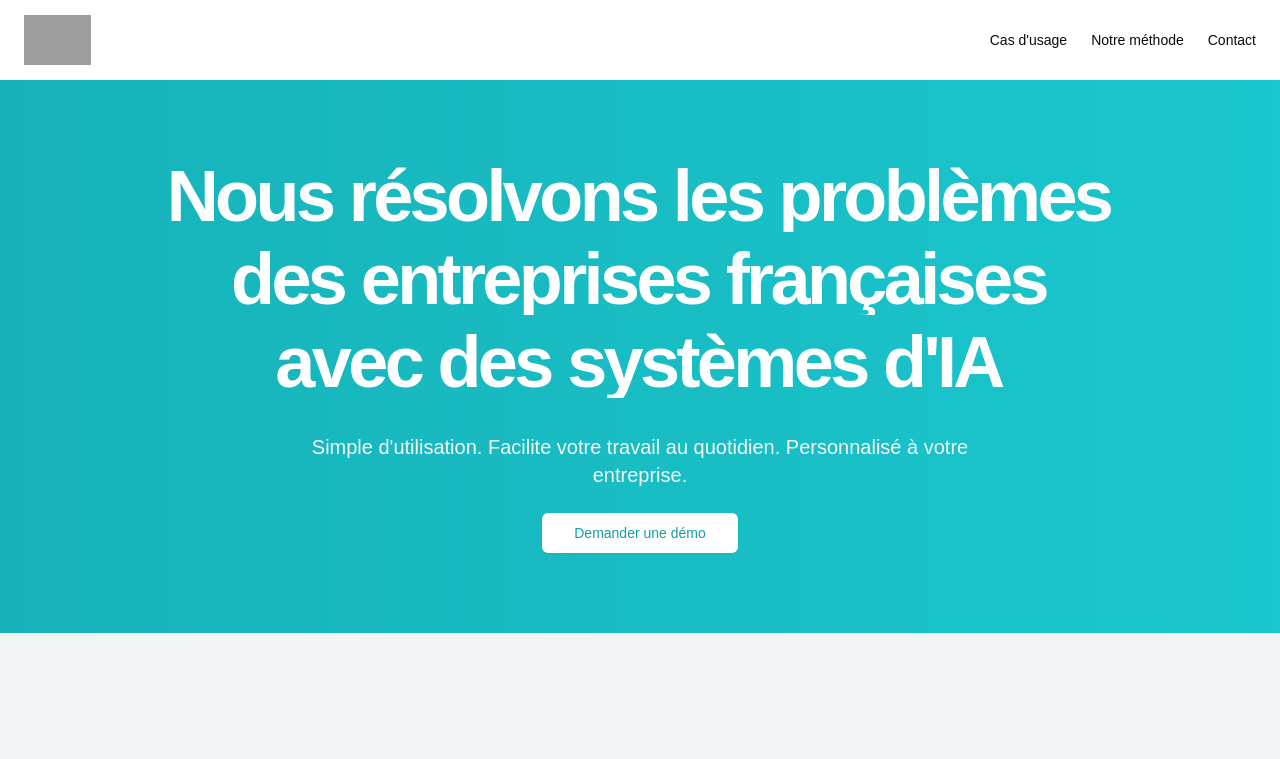
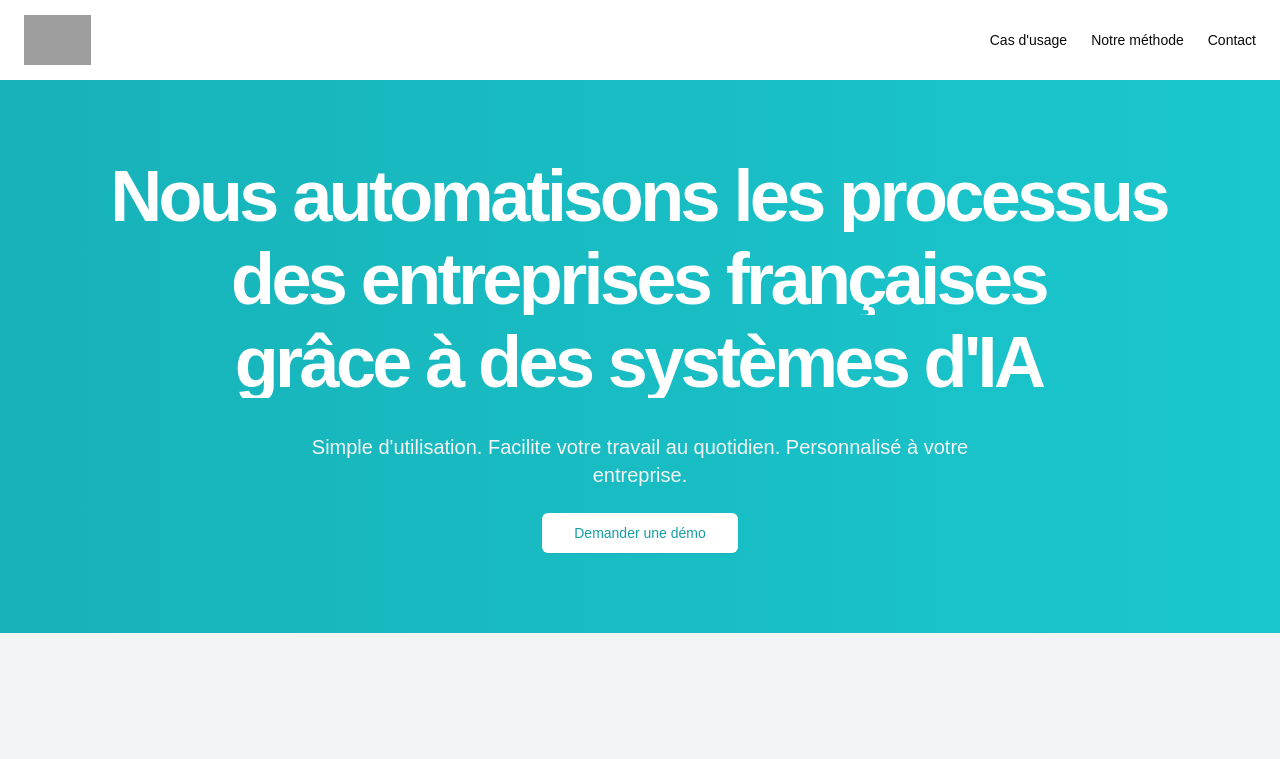
Before and after one commit to MaximeDde/autoscript-lp, a Next.js app: page / in a window 1280 px wide. Shown: the top 759 px of the page. Built offline with nearby package versions, Linux system fonts and the light colour scheme; grey boxes are pictures that could not be loaded.

Commit message:
Changement du main title

```diff
--- a/components/landing-page.tsx
+++ b/components/landing-page.tsx
@@ -63,7 +63,7 @@ export function LandingPage() {
             <div className="space-y-6 text-center">
               <h1 className="text-4xl font-bold tracking-tighter sm:text-5xl md:text-6xl lg:text-7xl text-white m-0">
                 <span className="inline-block animate-typing-line1">
-                  Nous résolvons les problèmes
+                  Nous automatisons les processus
                 </span>
                 <br />
                 <span className="inline-block animate-typing-line2">
@@ -71,7 +71,7 @@ export function LandingPage() {
                 </span>
                 <br />
                 <span className="inline-block animate-typing-line3">
-                  avec des systèmes d'IA
+                  grâce à des systèmes d'IA
                 </span>
               </h1>
               <p className="mx-auto max-w-[700px] text-zinc-100 md:text-xl m-0">
```
